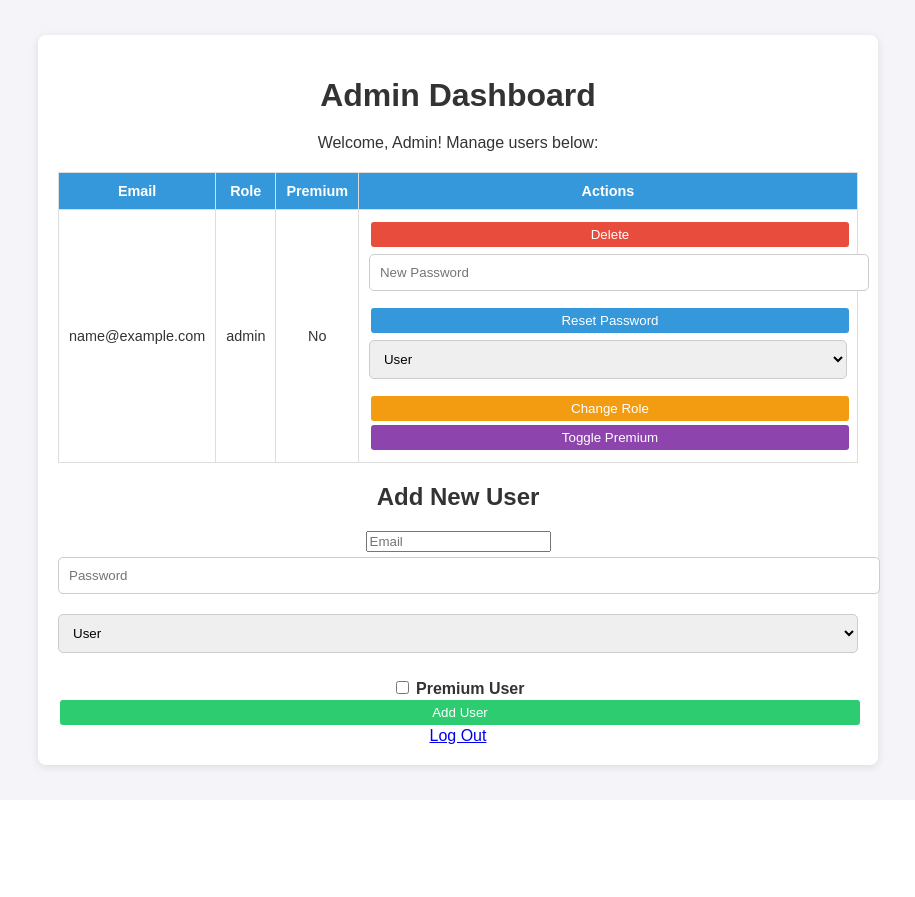
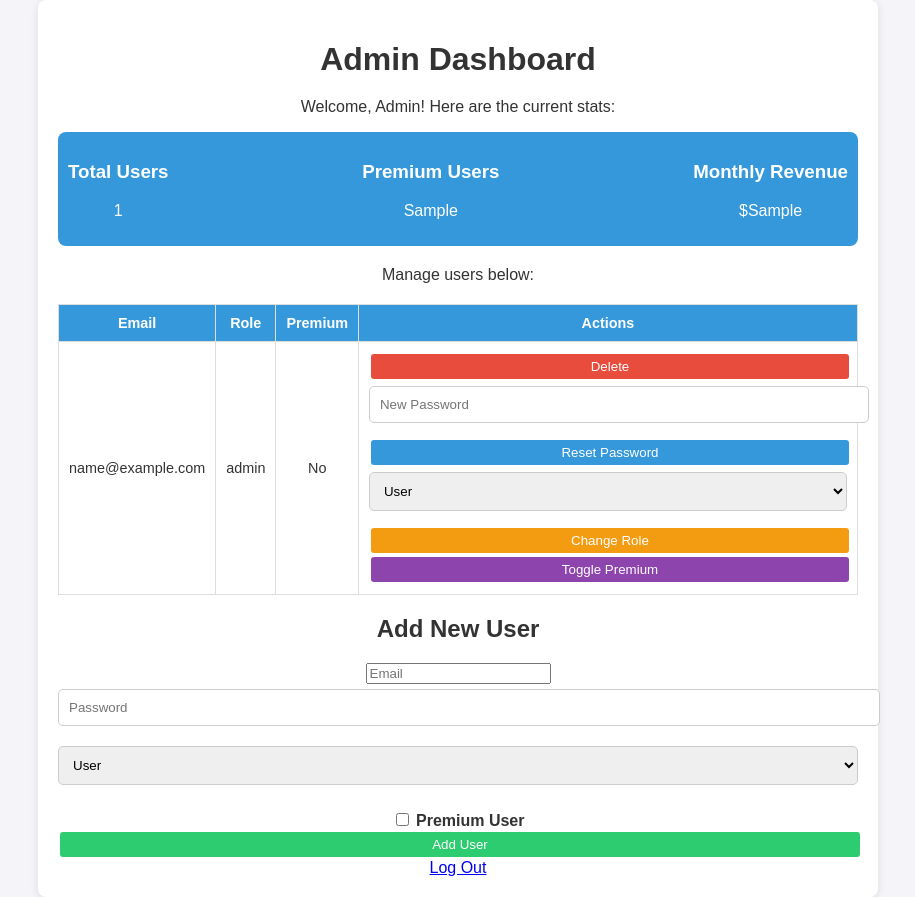
Before and after one commit to sguraja2023/flask-qr-code-final-V, a Flask app: template templates/admin_dashboard.html in a window 1280 px wide. Shown: the whole page, without its empty margins (182-1097 px from the left). Before the commit the page ends 773 px from the top, so only its background shows below. Run offline with Flask 3, Linux system fonts and the light colour scheme; the template is opened without the code that fills it: most values are stand-ins (such as "Sample title", 1, 10 or a date in 2020).

Commit message:
front end changes for admin page

```diff
--- a/templates/admin_dashboard.html
+++ b/templates/admin_dashboard.html
@@ -18,6 +18,20 @@
             padding: 20px;
             border-radius: 8px;
             box-shadow: 0 2px 8px rgba(0, 0, 0, 0.1);
+        }
+
+        .stats {
+            display: flex;
+            justify-content: space-between;
+            margin-bottom: 20px;
+            padding: 10px;
+            background-color: #3498db;
+            color: white;
+            border-radius: 8px;
+        }
+
+        .stats div {
+            text-align: center;
         }
 
         table {
@@ -83,8 +97,26 @@
 <body>
     <div class="container">
         <h1>Admin Dashboard</h1>
-        <p>Welcome, Admin! Manage users below:</p>
+        <p>Welcome, Admin! Here are the current stats:</p>
 
+        <!-- Stats Section -->
+        <div class="stats">
+            <div>
+                <h3>Total Users</h3>
+                <p>{{ total_users }}</p>
+            </div>
+            <div>
+                <h3>Premium Users</h3>
+                <p>{{ premium_users }}</p>
+            </div>
+            <div>
+                <h3>Monthly Revenue</h3>
+                <p>${{ monthly_revenue }}</p>
+            </div>
+        </div>
+
+        <!-- User Table -->
+        <p>Manage users below:</p>
         <table>
             <thead>
                 <tr>
@@ -136,6 +168,7 @@
             </tbody>
         </table>
 
+        <!-- Add User Section -->
         <h2>Add New User</h2>
         <form method="POST">
             <input type="hidden" name="action" value="add_user">
```
Also changed, not shown: uploads/qr_code.png.
